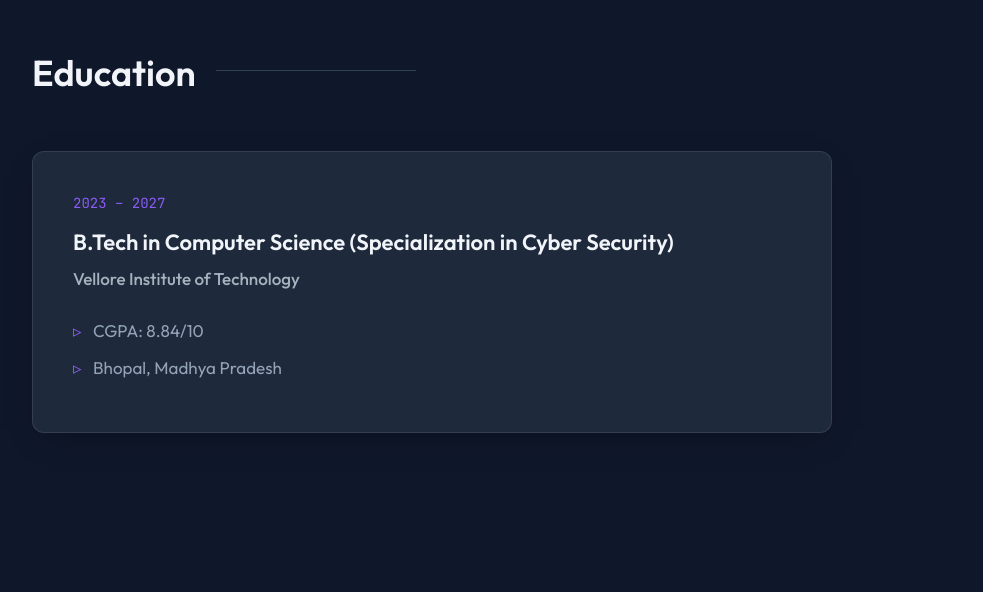
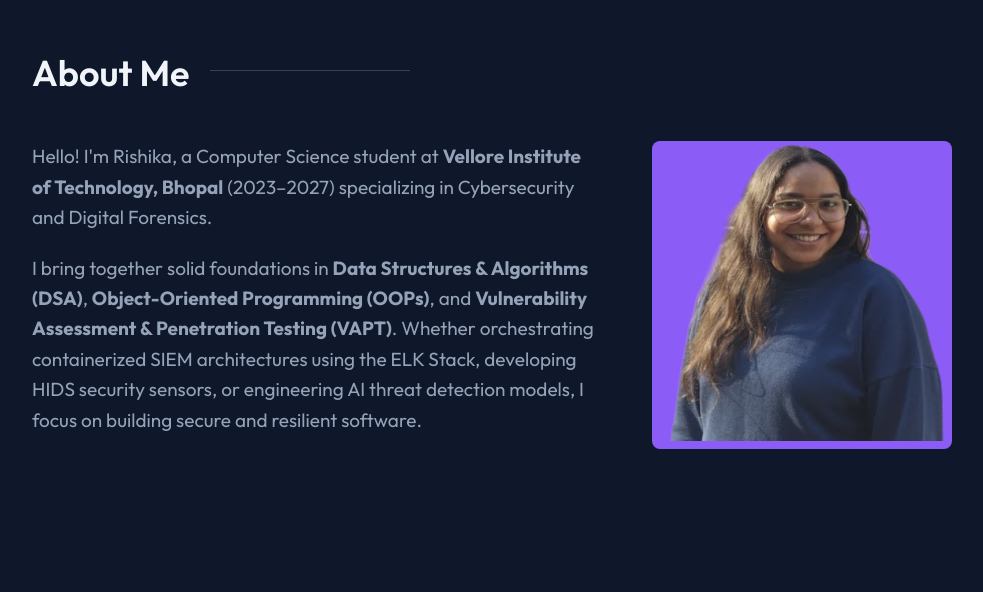
Before and after one commit to Rishikaaz/Portfolio, a Next.js app: page / in a window 1280 px wide. Shown: the part 1008-1600 px from the top of the page, without its empty margins (108-1091 px from the left). Built offline with nearby package versions, Linux system fonts and the light colour scheme.

Commit message:
Include About section in page layout and update navbar link

```diff
--- a/src/app/page.tsx
+++ b/src/app/page.tsx
@@ -1,5 +1,6 @@
 import Navbar from '@/components/Navbar';
 import Hero from '@/components/Hero';
+import About from '@/components/About';
 import Education from '@/components/Education';
 import Skills from '@/components/Skills';
 import Experience from '@/components/Experience';
@@ -20,6 +21,7 @@ export default function Home() {
             <SocialSidebars />
             <main className="container">
                 <Hero />
+                <About />
                 <Education />
                 <Skills />
                 <Experience />
--- a/src/components/Navbar.tsx
+++ b/src/components/Navbar.tsx
@@ -16,7 +16,7 @@ const Navbar = () => {
     }, []);
 
     const navLinks = [
-        { name: 'About', href: '#home' },
+        { name: 'About', href: '#about' },
         { name: 'Education', href: '#education' },
         { name: 'Skills', href: '#skills' },
         { name: 'Experience', href: '#experience' },
```
